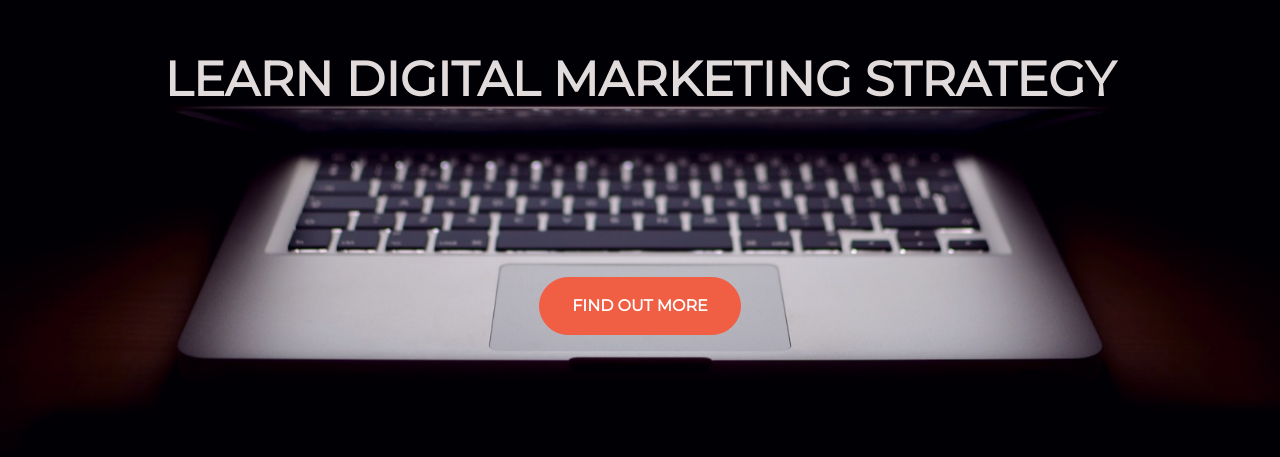
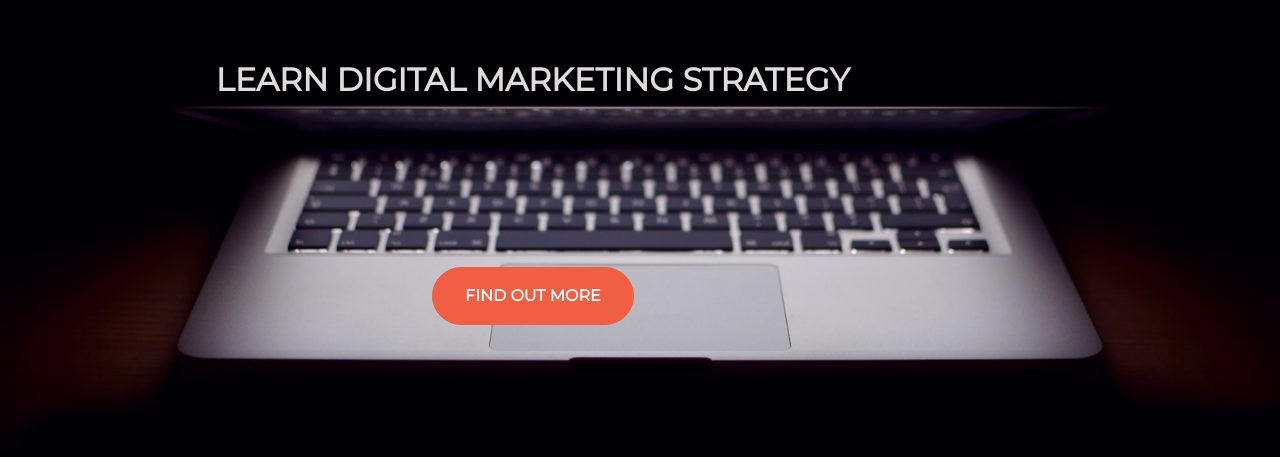
Before and after one commit to B-Barna/learn-digital-marketing, a plain HTML site: page index.html in a window 1280 px wide. Shown: the part 207-664 px from the top of the page. Drawn offline with nearby package versions, Linux system fonts and the light colour scheme.

Commit message:
Update style.css

```diff
--- a/style.css
+++ b/style.css
@@ -12,7 +12,7 @@ html {
 
 }
 
-h1{font-size: 3rem;
+h1{font-size: 2rem;
 color: #e2dbdb;
 }
 
```
